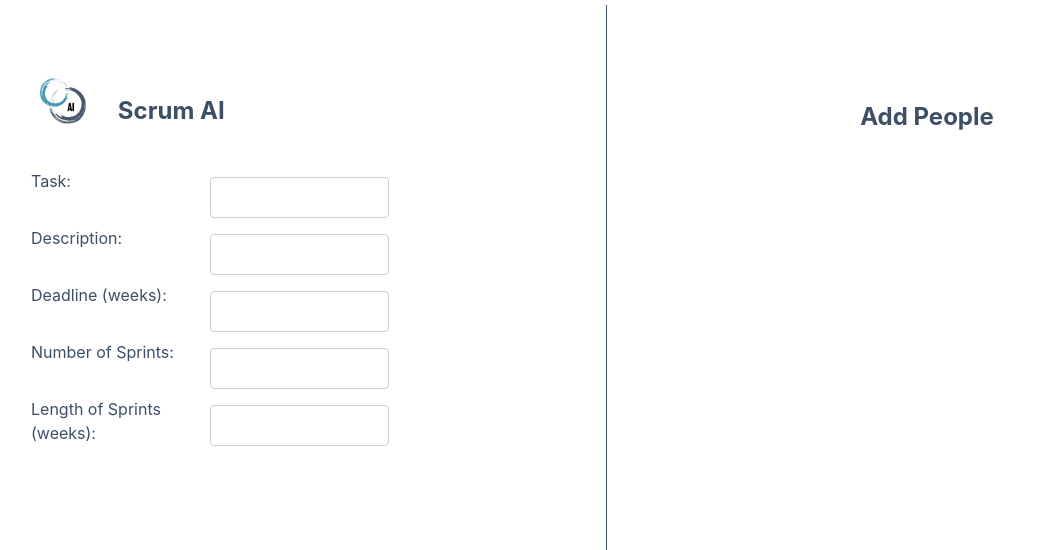
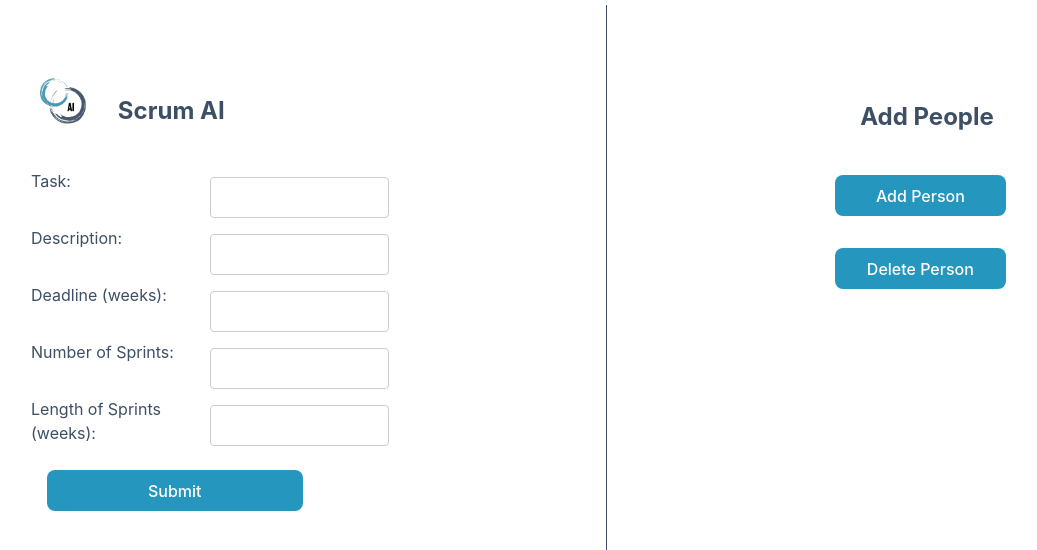
Before and after one commit to hlee131/scrum-ai, a React (Vite) app in the folder client/: page / in a window 1280 px wide. Shown: the top 550 px of the page, without its empty margins (38-1075 px from the left). Built offline with nearby package versions, Linux system fonts and the light colour scheme.

Commit message:
fix buttons

```diff
--- a/client/src/styles/InputPage.css
+++ b/client/src/styles/InputPage.css
@@ -98,12 +98,12 @@ h2 {
 } */
 
 .add {
-  background-color: #2596be;
+  background-color: #2596be !important;
   border-radius: 1px #3c4f65;
   color: white;
   width: 50%;
+  margin: 1em;
 }
-
 
 .secondary {
   padding-top: 5%;
```
